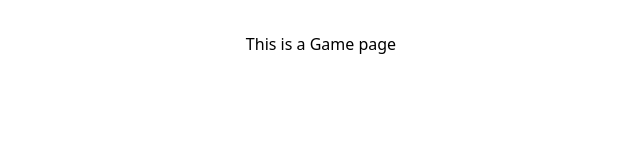
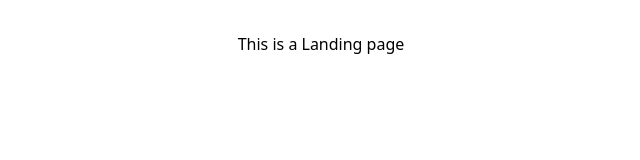
Before and after one commit to ashish-2001/Chessboard, a React (Vite) app in the folder apps/web/: page / in a window 1280 px wide. Shown: the top 160 px of the page, without its empty margins (319-959 px from the left). Built offline with nearby package versions, Linux system fonts and the light colour scheme.

Commit message:
Added Landing page

```diff
--- a/apps/web/src/screen/Landing.jsx
+++ b/apps/web/src/screen/Landing.jsx
@@ -2,7 +2,7 @@ function Landing(){
     return (
         <>
             <div>
-                This is a Game page
+                This is a Landing page
             </div>
         </>
     )
```
